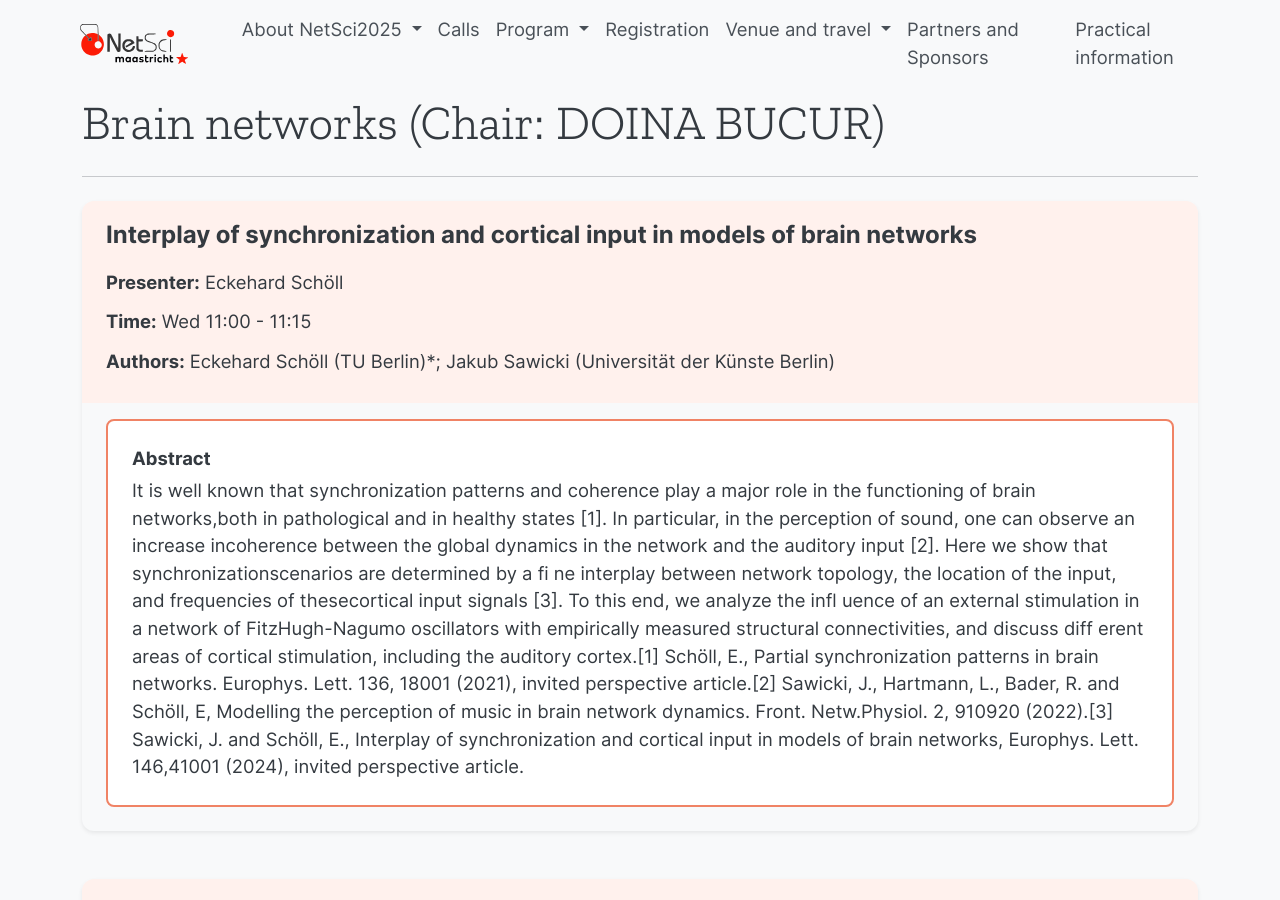
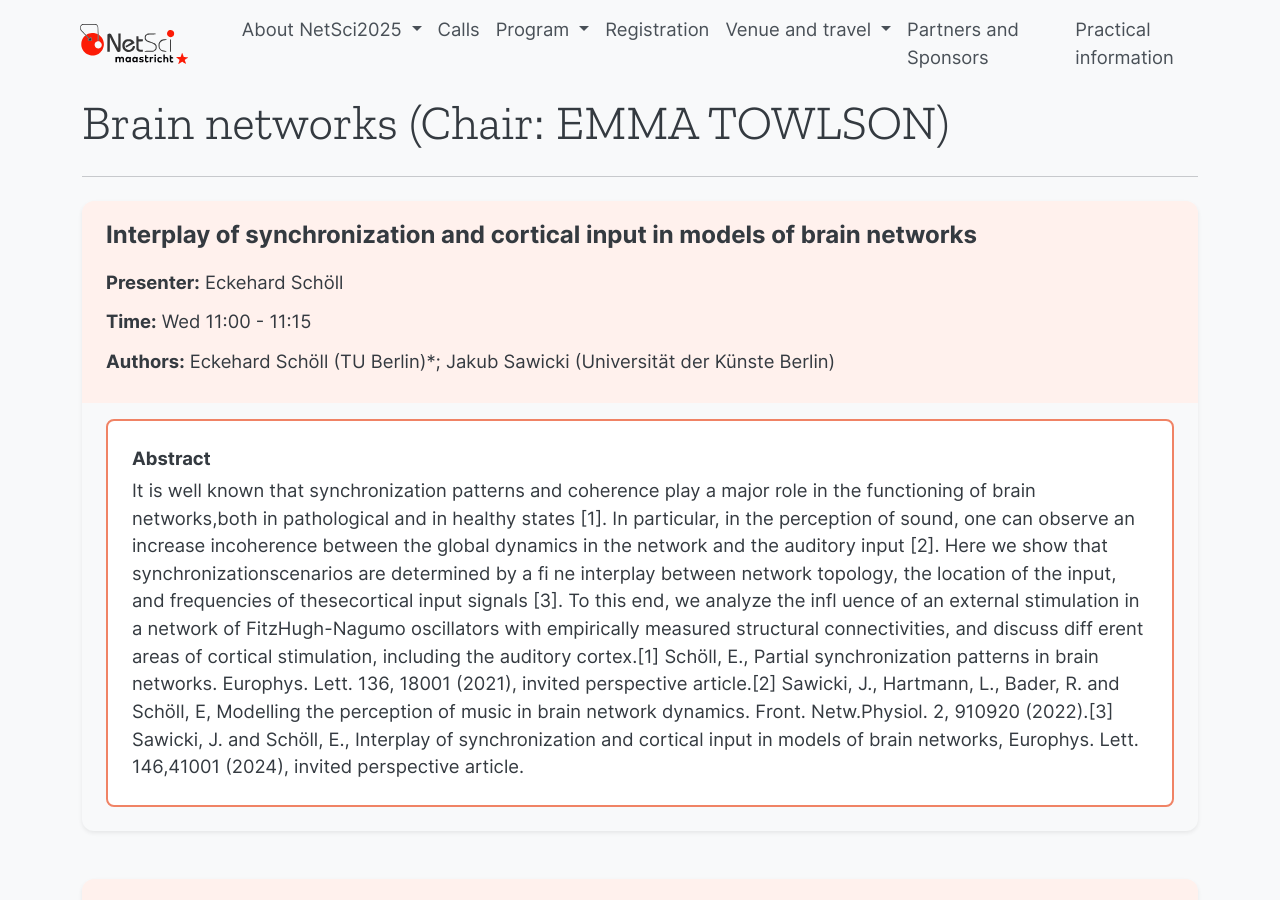
Before and after one commit to NetSci2025/netsci2025.github.io, a Jekyll site: the page built from _parallel/brain-networks.md, in a window 1280 px wide and 900 px high. Built offline with Jekyll 4.4.1, drawn with Linux system fonts in a browser that asks for light colours.

Commit message:
Update brain-networks.md

```diff
--- a/_parallel/brain-networks.md
+++ b/_parallel/brain-networks.md
@@ -1,6 +1,6 @@
 ---
 layout: parallel
-title: "Brain networks (Chair: DOINA BUCUR)"
+title: "Brain networks (Chair: EMMA TOWLSON)"
 slug: brain-networks
 permalink: /parallel/brain-networks/
 ---
```
